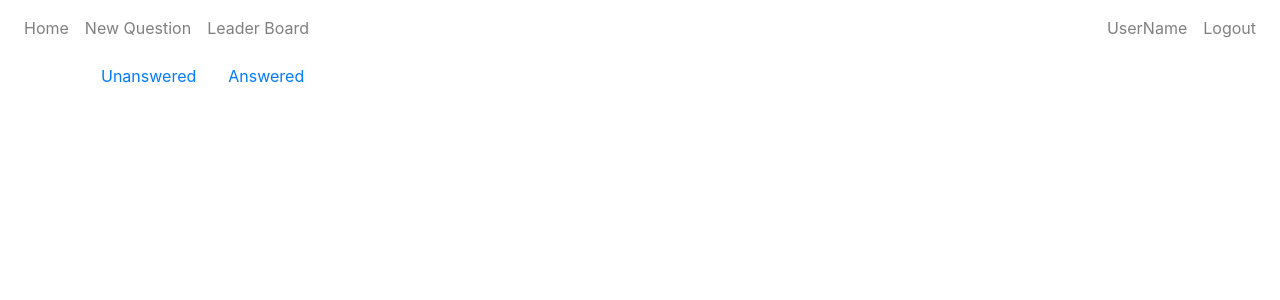
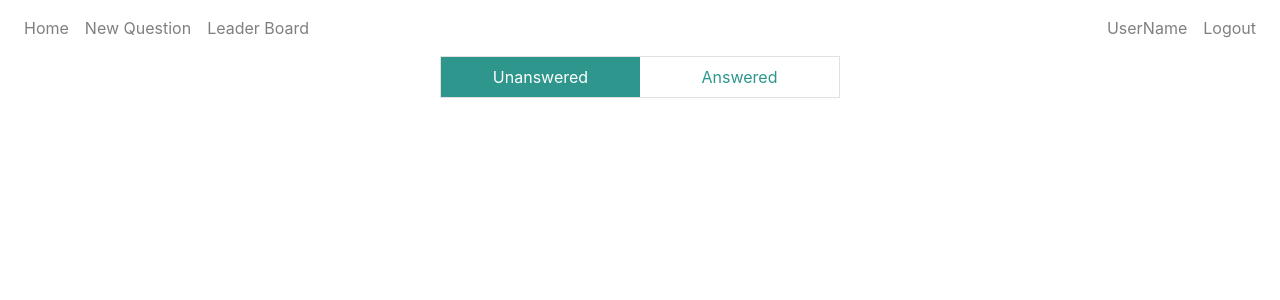
Before and after one commit to beasiteri/would-you-rather, a React (Create React App) app: page / in a window 1280 px wide. Shown: the top 300 px of the page. Built offline with nearby package versions, Linux system fonts and the light colour scheme.

Commit message:
Add style to dashboard navigation

```diff
--- a/src/components/Dashboard.js
+++ b/src/components/Dashboard.js
@@ -16,15 +16,15 @@ class Dashboard extends Component {
 
     render() {
         return (
-            <div>
-                <Nav>
-                    <NavItem>
+            <div className="dashboard">
+                <Nav className="d-flex flex-nowrap">
+                    <NavItem className="navItem w-100 text-center">
                         <NavLink onClick={() => {this.toggleTab('1')}}
                             className={classnames({ active: this.state.activeTab === '1' })}>
                             Unanswered
                         </NavLink>
                     </NavItem>
-                    <NavItem>
+                    <NavItem className="navItem w-100 text-center">
                         <NavLink onClick={() => {this.toggleTab('2')}}
                         className={classnames({ active: this.state.activeTab === '2' })}>
                             Answered
--- a/src/index.css
+++ b/src/index.css
@@ -1,13 +1,21 @@
-body {
-  margin: 0;
-  font-family: -apple-system, BlinkMacSystemFont, 'Segoe UI', 'Roboto', 'Oxygen',
-    'Ubuntu', 'Cantarell', 'Fira Sans', 'Droid Sans', 'Helvetica Neue',
-    sans-serif;
-  -webkit-font-smoothing: antialiased;
-  -moz-osx-font-smoothing: grayscale;
+.dashboard {
+  width: 400px;
+  margin: 0 auto;
+  border: 1px solid #e1e1e1;
 }
 
-code {
-  font-family: source-code-pro, Menlo, Monaco, Consolas, 'Courier New',
-    monospace;
+.dashboard .nav-item {
+  background-color: #fff;
 }
+
+.dashboard .nav-link {
+  color: #2e968d;
+}
+
+.dashboard .active {
+  background-color:#2e968d;
+}
+
+.dashboard .active.nav-link {
+  color: #fff;
+}
```
